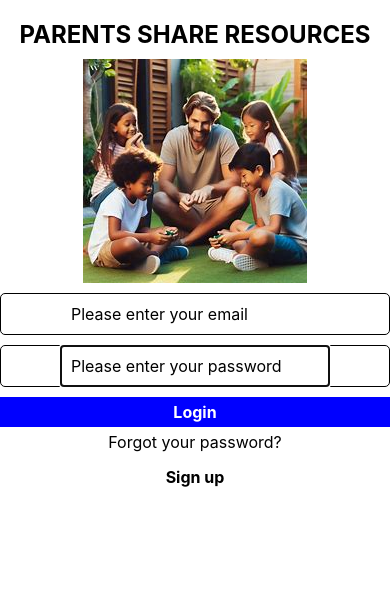
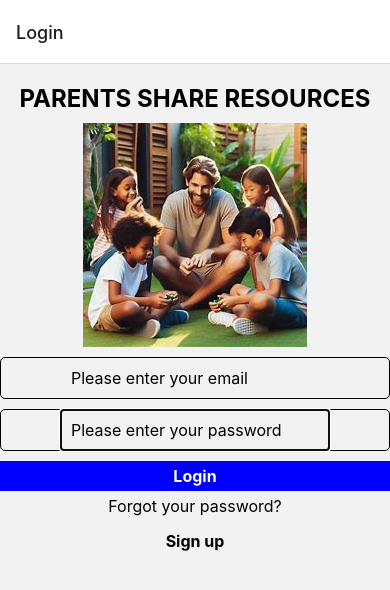
Before and after one commit to alannguyen9/parentsshare, a React Native app: screen / in a window 390 px wide. Shown: the top 590 px of the page. Built offline with nearby package versions, Linux system fonts and the light colour scheme.

Commit message:
install React Native Navigation , React Native Nativigation Stack

```diff
--- a/App.js
+++ b/App.js
@@ -3,6 +3,7 @@
 
 import { NavigationContainer } from '@react-navigation/native';
 
+import { createNativeStackNavigator } from '@react-navigation/native-stack';
 import {
   SafeAreaView,
   ScrollView,
@@ -20,22 +21,19 @@
 // import Help from './src/screens/help';
 
 
+const Stack = createNativeStackNavigator();
+
+
 const App=() =>{
   return (
-    <NavigationContainer>{/* Rest of your app code */}
-    <SafeAreaView >
-      <ScrollView>
-        <Login/>
-        {/* <Signup/> */}
-        {/* <Homepage/> */}
-        {/* <Notification/> */}
-        {/* <Helpme/> */}
-        {/* <Help/> */}
-        {/* <Exchange/> */}
-        {/* <Playtogether/> */}
-        {/* <Resourcepage/> */}
-      </ScrollView>
-    </SafeAreaView>
+    <NavigationContainer>
+      {/* Rest of your app code */}
+
+        <Stack.Navigator>
+        <Stack.Screen name="Login" component={Login} />
+        </Stack.Navigator>
+      {/* </ScrollView> */}
+
 
     </NavigationContainer>
 
--- a/package.json
+++ b/package.json
@@ -11,6 +11,7 @@
   },
   "dependencies": {
     "@react-navigation/native": "^6.1.18",
+    "@react-navigation/native-stack": "^6.11.0",
     "firebase": "^10.12.4",
     "prop-types": "^15.8.1",
     "react": "18.2.0",
```
Also changed, not shown: 1 other file (tests, documents, lock files or other folders).
